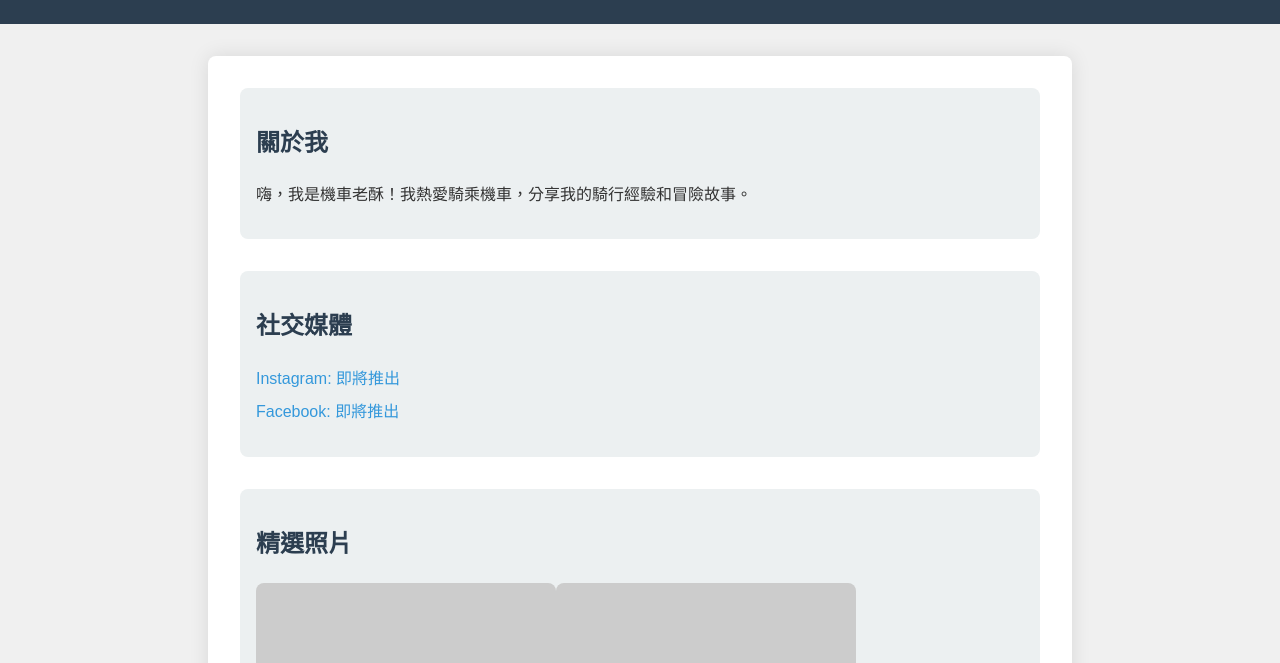
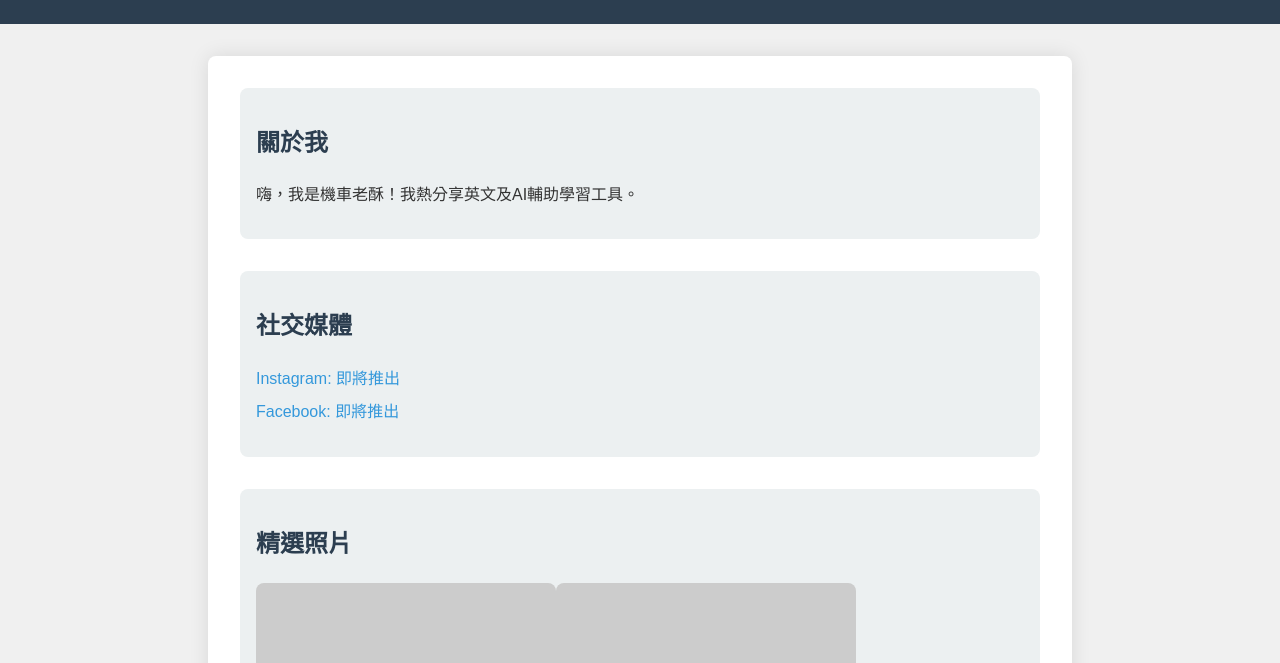
Before and after one commit to wendywu06/wendywu06.github.io, a plain HTML site: page index.html in a window 1280 px wide. Shown: the part 128-791 px from the top of the page. Drawn offline with Linux system fonts and the light colour scheme; placeholder pictures from the web are drawn by us.

Commit message:
Update index.html

```diff
--- a/index.html
+++ b/index.html
@@ -79,7 +79,7 @@ Copy
     <main>
         <section id="personal-info">
             <h2>關於我</h2>
-            <p>嗨，我是機車老酥！我熱愛騎乘機車，分享我的騎行經驗和冒險故事。</p>
+            <p>嗨，我是機車老酥！我熱分享英文及AI輔助學習工具。</p>
         </section>
         <section id="social-media">
             <h2>社交媒體</h2>
```
